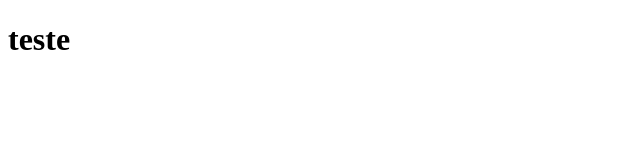
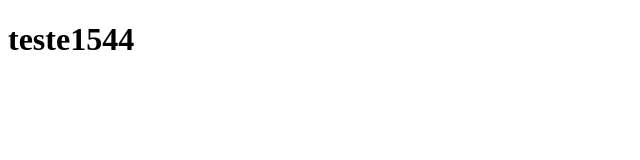
Before and after one commit to BLacerda/Curso, a plain HTML site: page aula1/index.html in a window 1280 px wide. Shown: the whole page, without its empty margins (0-640 px from the left). Drawn offline with Linux system fonts and the light colour scheme.

Commit message:
task 2 enviando segundo arquivo

```diff
--- a/aula1/index.html
+++ b/aula1/index.html
@@ -6,6 +6,6 @@
     <title>Aula de teste</title>
 </head>
 <body>
-        <h1>teste</h1>
+        <h1>teste1544</h1>
 </body>
 </html>
```
